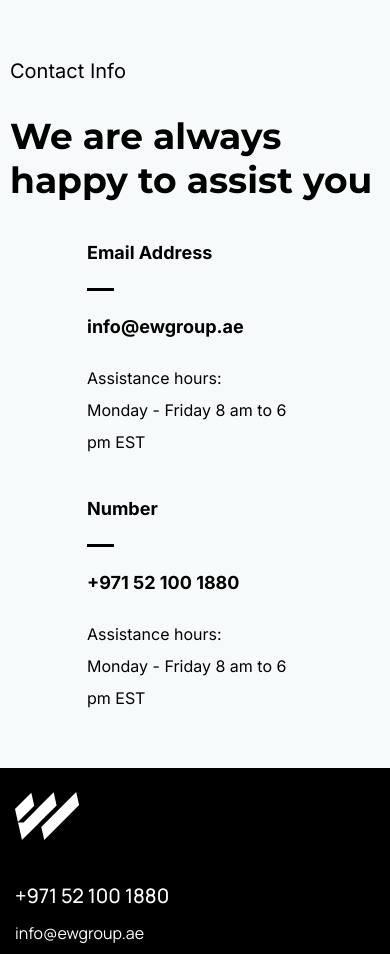
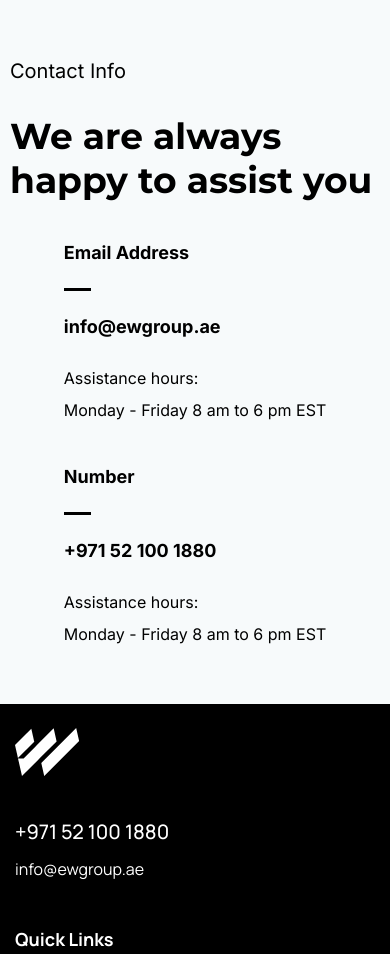
Before and after one commit to murodalidev/ewgroup, a Django app: page /contact/ in a window 390 px wide. Shown: the part 1199-2153 px from the top of the page. Run offline with Django 4.2, Linux system fonts and the light colour scheme; parts of the project's set-up code (start-up, migrations or seed data) failed here and were passed over.

Commit message:
modified

```diff
--- a/static/style/css/style.css
+++ b/static/style/css/style.css
@@ -90,7 +90,7 @@ html {
   font-size: 15px;
   font-weight: 500;
   line-height: 27px;
-  max-width: 80vw !important;
+  /*max-width: 80vw !important;*/
   overflow: hidden !important;
 }
 .header-top div {
@@ -1014,7 +1014,7 @@ html {
   display: flex;
   flex-direction: column;
   gap: 25px;
-  max-width: 216px;
+  /*max-width: 216px;*/
 }
 .contact-info-section .container div h3 {
   color: var(--2nd, #000);
@@ -1275,7 +1275,7 @@ html {
     display: flex;
     flex-direction: column;
     gap: 25px;
-    max-width: 216px;
+    /*max-width: 216px;*/
   }
   .contact-info-section .container div h3 {
     font-size: 18px;
```
